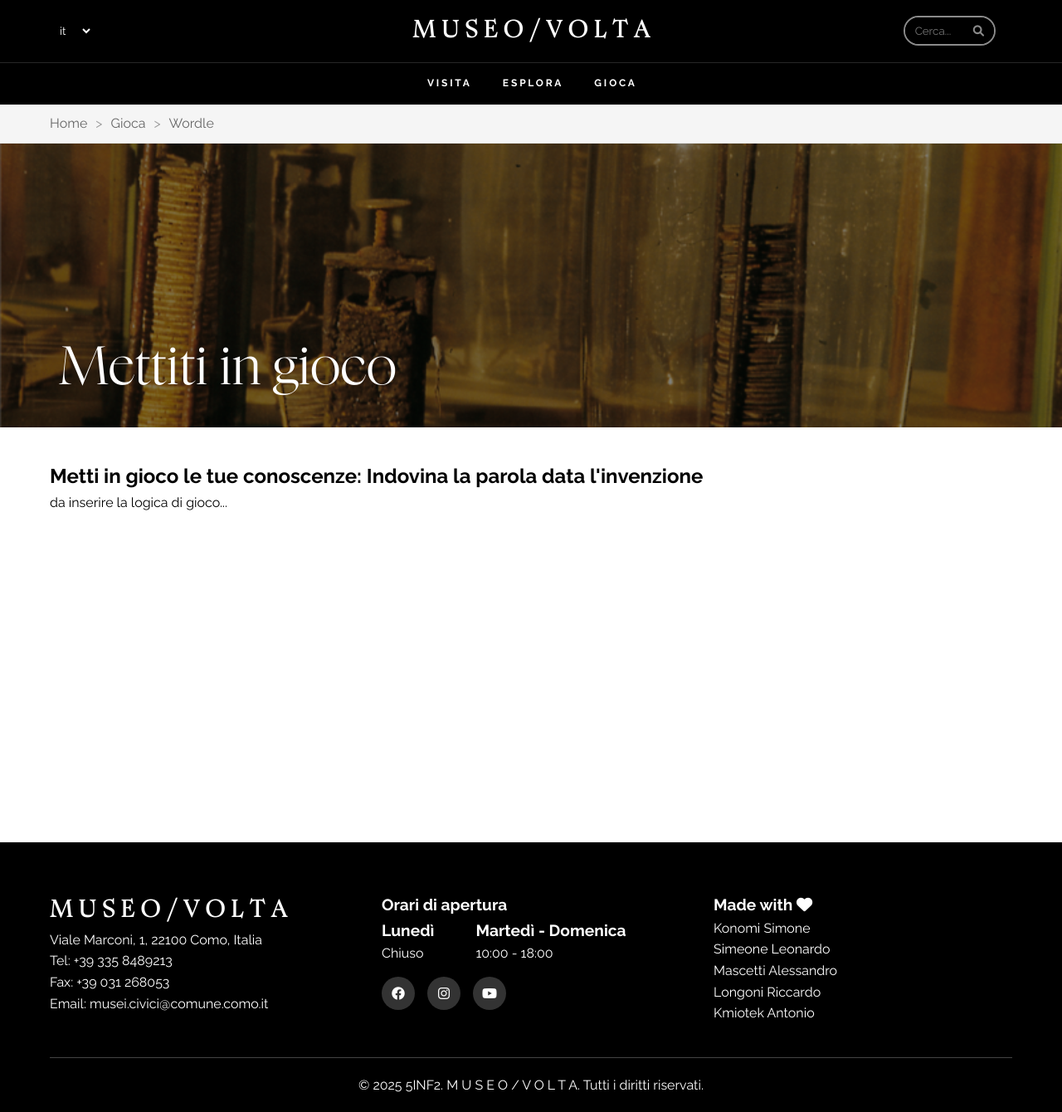
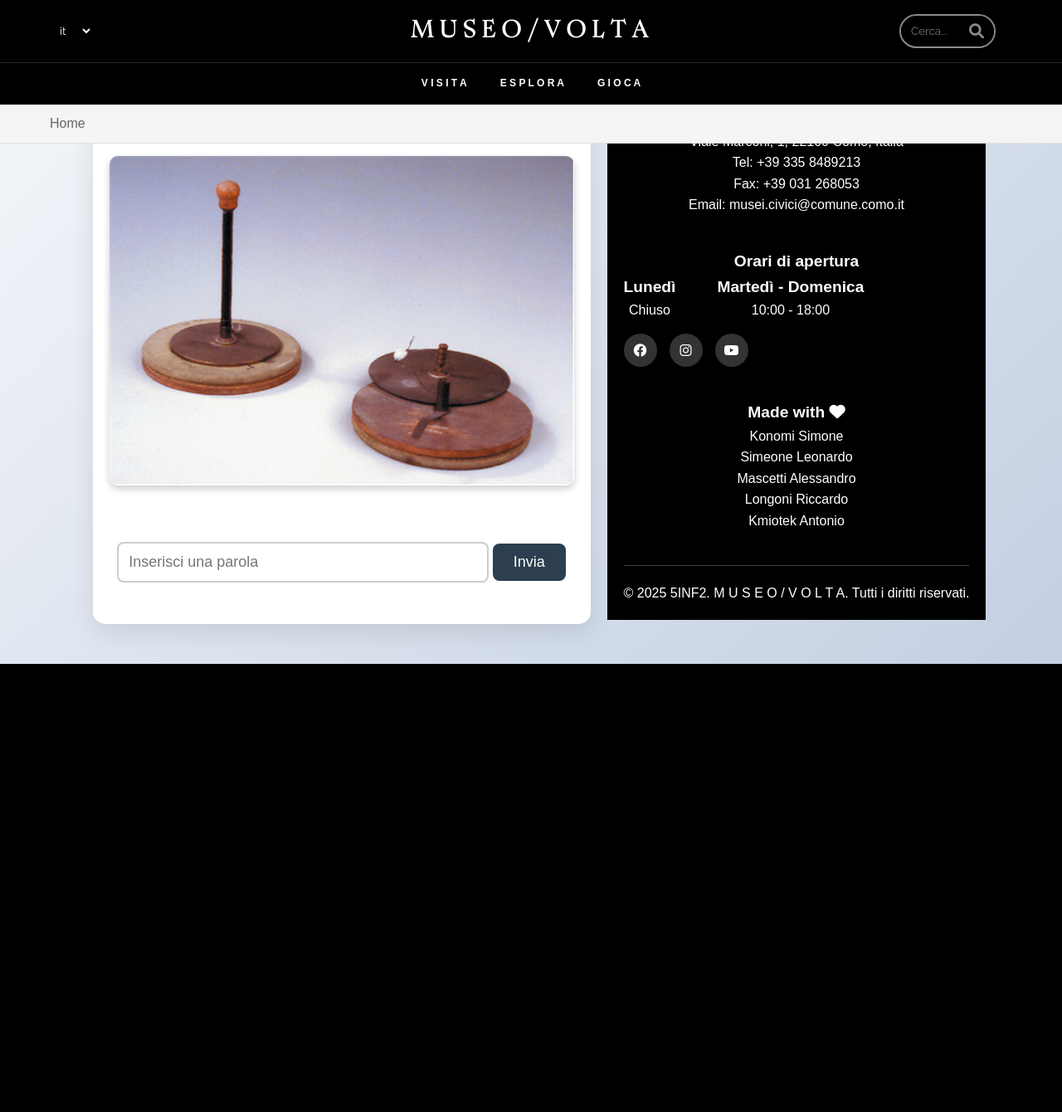
Before and after one commit to simeleo20/volta-museum, a Django app: page /gioca/wordle/ in a window 1280 px wide. Shown: the whole page at 83% size. After the commit the page ends 800 px from the top, so only its background shows below. Run offline with Django 5.2, Linux system fonts and the light colour scheme.

Commit message:
sistemati conflitti

```diff
--- a/pages/static/script.js
+++ b/pages/static/script.js
@@ -1,8 +1,8 @@
 // script.js
 
-const basePath = 'static/immagini'
+const basePath = '/static/immagini'
 // Array di nomi di file delle immagini nella cartella "immagini"
-const images = ["pila.png", "elettroforo.png",]; // aggiungere piu immaginii
+const images = ["pila.png", "elettroforo.png"]; // aggiungere piu immaginii
 
 let remainingImages = [...images]; // Copia dell'array per tenere traccia delle immagini rimanenti
 let currentImage = null;
--- a/pages/static/styles.css
+++ b/pages/static/styles.css
@@ -1,54 +1,120 @@
+* {
+  margin: 0;
+  padding: 0;
+  box-sizing: border-box;
+}
+
 body {
-  font-family: Arial, sans-serif;
+  font-family: 'Arial', sans-serif;
+  background: linear-gradient(135deg, #f5f7fa, #c3cfe2);
+  color: #333;
   text-align: center;
-  background-color: #f0f0f0;
-  margin: 0;
+  min-height: 100vh;
+  display: flex;
+  justify-content: center;
+  align-items: center;
+}
+
+.container-gioco {
+  max-width: 600px;
   padding: 20px;
+  background: #ffffff;
+  border-radius: 15px;
+  box-shadow: 0 10px 30px rgba(0, 0, 0, 0.1);
+  text-align: center;
 }
 
 h1 {
-  margin-bottom: 20px;
+  font-size: 2.5rem;
+  color: #2c3e50;
+  margin-bottom: 10px;
 }
 
-.grid {
-  display: grid;
-  grid-template-columns: repeat(4, 100px);
-  grid-gap: 10px;
-  justify-content: center;
+#image-container img {
+  max-width: 100%;
+  height: auto;
+  border-radius: 10px;
+  margin: 20px 0;
+  box-shadow: 0 4px 10px rgba(0, 0, 0, 0.2);
 }
 
-.card {
-  width: 100px;
-  height: 100px;
-  perspective: 1000px;
-  cursor: pointer;
+#game-board {
+  display: grid;
+  grid-template-columns: repeat(5, 1fr);
+  gap: 10px;
+  margin: 20px 0;
 }
 
-.inner {
-  position: relative;
-  width: 100%;
-  height: 100%;
-  transition: transform 0.6s;
-  transform-style: preserve-3d;
+.letter-box {
+  width: 60px;
+  height: 60px;
+  display: flex;
+  align-items: center;
+  justify-content: center;
+  font-size: 24px;
+  font-weight: bold;
+  border: 2px solid #ccc;
+  border-radius: 8px;
+  transition: transform 0.2s ease;
 }
 
-.card.flipped .inner {
-  transform: rotateY(180deg);
+.letter-box:hover {
+  transform: scale(1.1);
 }
 
-.front,
-.back {
-  position: absolute;
-  width: 100%;
-  height: 100%;
-  backface-visibility: hidden;
-  border-radius: 8px;
+.gray {
+  background-color: #a9a9a9;
+  color: white;
 }
 
-.front {
-  background: url('immagini/back.png') no-repeat center/cover;
+.yellow {
+  background-color: #f7dc6f;
+  color: black;
 }
 
-.back {
-  transform: rotateY(180deg);
+.green {
+  background-color: #82e0aa;
+  color: black;
 }
+
+input[type="text"].input-gioco  {
+  width: 80%;
+  padding: 12px;
+  margin-bottom: 15px;
+  border: 2px solid #ccc;
+  border-radius: 8px;
+  font-size: 18px;
+  outline: none;
+  transition: border-color 0.3s ease;
+}
+
+input[type="text"].input-gioco :focus {
+  border-color: #2c3e50;
+}
+
+button {
+  padding: 12px 25px;
+  background: #2c3e50;
+  color: white;
+  border: none;
+  border-radius: 8px;
+  cursor: pointer;
+  font-size: 18px;
+  transition: background 0.3s ease;
+}
+
+button:hover {
+  background: #34495e;
+}
+
+#feedback {
+  margin-top: 15px;
+  font-size: 18px;
+  color: #e74c3c;
+}
+
+#curiosity {
+  margin-top: 20px;
+  font-size: 18px;
+  color: #27ae60;
+}
--- a/pages/templates/gioco.html
+++ b/pages/templates/gioca/gioco.html
@@ -8,14 +8,14 @@ FALLO - Indovina la Parola
 {% endblock %}
 
 {% block body %}
-<div class="container">
+<div class="container-gioco">
     <h1>FALLO: Indovina la Parola</h1>
     <p>Indovina la parola segreta legata all'immagine!</p>
     <div id="image-container">
       <img id="image" src="" alt="Immagine dell'opera" />
     </div>
     <div id="game-board"></div>
-    <input type="text" id="guess-input" maxlength="20" placeholder="Inserisci una parola" />
+    <input type="text" class="input-gioco" id="guess-input" maxlength="20" placeholder="Inserisci una parola" />
     <button id="submit-guess">Invia</button>
     <p id="feedback"></p>
     <p id="curiosity" style="display: none;"></p>
--- a/pages/views.py
+++ b/pages/views.py
@@ -21,19 +21,15 @@ def vita_volta(request):
     return render(request, 'esplora/vita.html')
 
 def gioca_wordle(request):
-    return render(request, 'gioca/wordle.html')
+    return render(request, 'gioca/gioco.html')
 
 def gioca_memory(request):
-    return render(request, 'gioca/memory.html')
+    return render(request, '/gioca/gioco.html')
 
 def search(request):
     query = request.GET.get('q', '')
     # Implementa la logica di ricerca qui
     return render(request, 'search.html', {'query': query, 'results': []})
-
-def gioco(request):
-    template = loader.get_template("gioco.html")
-    return HttpResponse(template.render())
 
 def item(request, item_name):
     template = loader.get_template("item.html")
```
